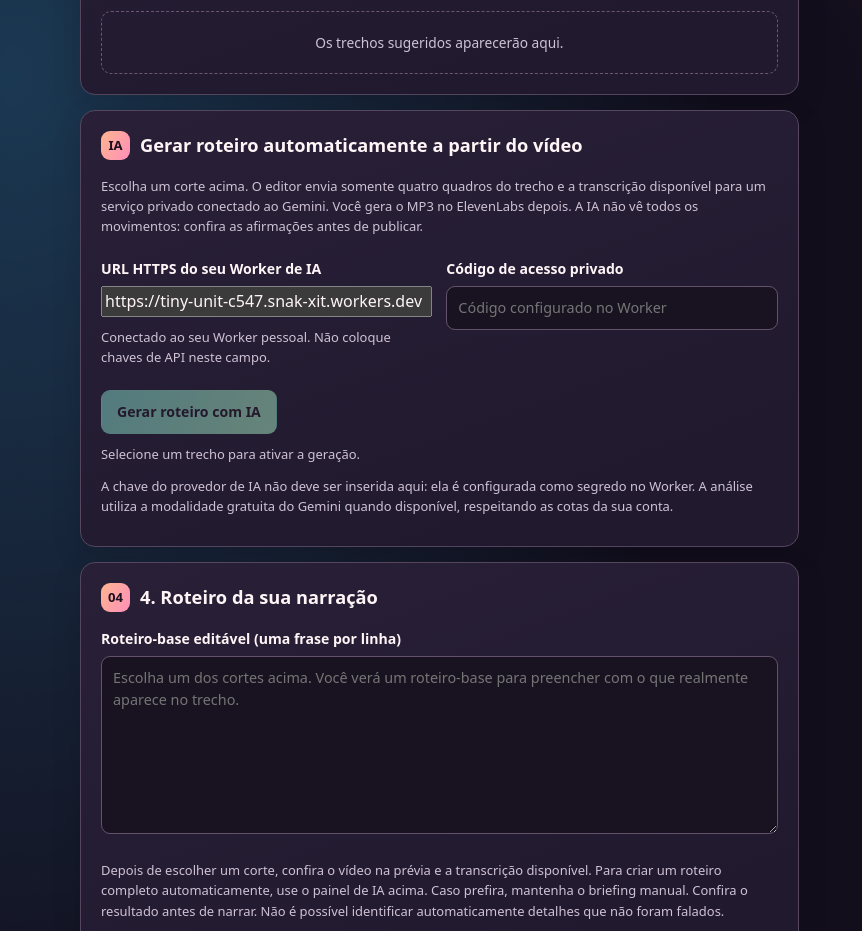
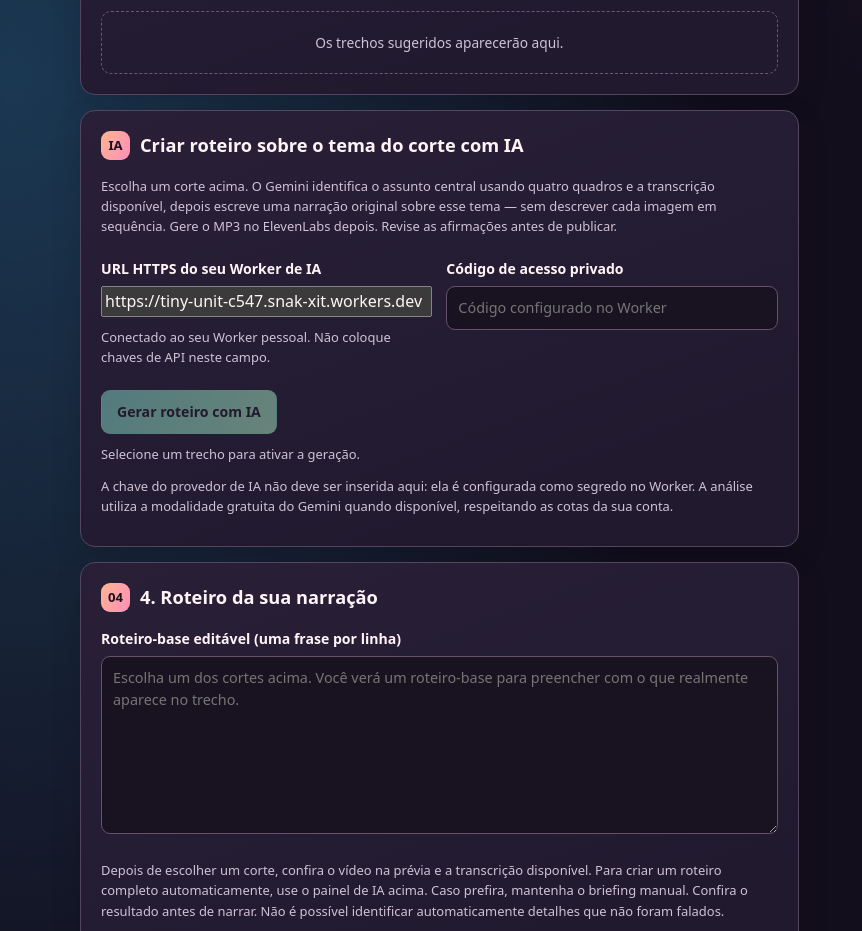
Before and after one commit to snakxitz/cortes-gta-vi-download, a plain HTML site: page aprimorado.html in a window 1280 px wide. Shown: the part 1520-2451 px from the top of the page, without its empty margins (0-862 px from the left). Drawn offline with Linux system fonts and the light colour scheme.

Commit message:
ui: explicar novo roteiro temático em vez de narração literal

```diff
--- a/aprimorado.html
+++ b/aprimorado.html
@@ -61,8 +61,8 @@
 <div class="cut-list" id="cut-list"><p class="empty">Os trechos sugeridos aparecerão aqui.</p></div>
 </section>
 <section aria-labelledby="ia-title" class="av-panel" id="gerador-ia">
-<div class="section-head"><span class="step-number">IA</span><h2 id="ia-title">Gerar roteiro automaticamente a partir do vídeo</h2></div>
-<p class="hint">Escolha um corte acima. O editor envia somente quatro quadros do trecho e a transcrição disponível para um serviço privado conectado ao Gemini. Você gera o MP3 no ElevenLabs depois. A IA não vê todos os movimentos: confira as afirmações antes de publicar.</p>
+<div class="section-head"><span class="step-number">IA</span><h2 id="ia-title">Criar roteiro sobre o tema do corte com IA</h2></div>
+<p class="hint">Escolha um corte acima. O Gemini identifica o assunto central usando quatro quadros e a transcrição disponível, depois escreve uma narração original sobre esse tema — sem descrever cada imagem em sequência. Gere o MP3 no ElevenLabs depois. Revise as afirmações antes de publicar.</p>
 <div class="two-cols">
 <div><label for="ia-endpoint">URL HTTPS do seu Worker de IA</label><input id="ia-endpoint" type="url" value="https://tiny-unit-c547.snak-xit.workers.dev" readonly aria-describedby="ia-endpoint-help"/><p class="hint" id="ia-endpoint-help">Conectado ao seu Worker pessoal. Não coloque chaves de API neste campo.</p></div>
 <div><label for="ia-code">Código de acesso privado</label><input id="ia-code" type="password" placeholder="Código configurado no Worker" autocomplete="off"/></div>
```
